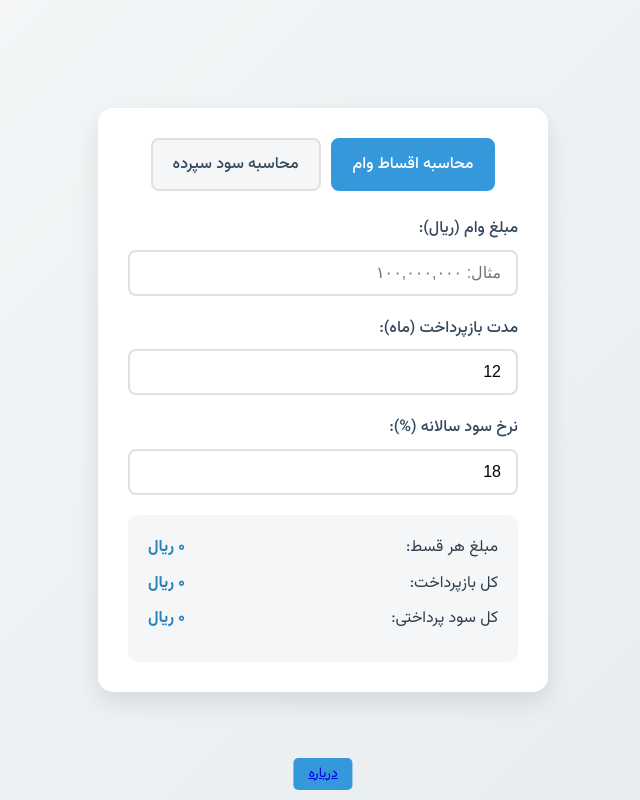
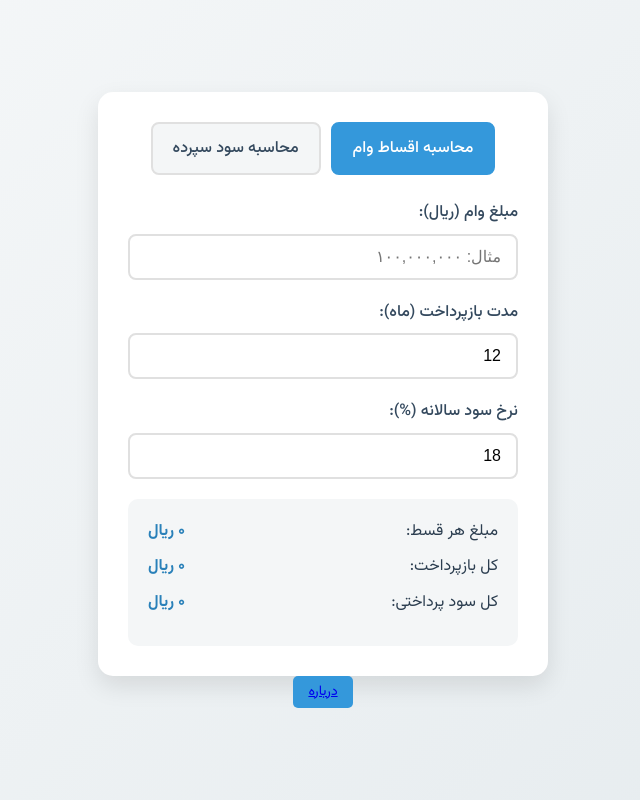
Before and after one commit to callmemahdi01/app, a plain HTML site: page index.html in a window 1280 px wide. Shown: the whole page, without its empty margins (317-957 px from the left). Drawn offline with Linux system fonts and the light colour scheme.

Commit message:
Update index.html

```diff
--- a/index.html
+++ b/index.html
@@ -19,6 +19,7 @@
             font-family: 'Vazirmatn', Arial, sans-serif;
             background: linear-gradient(135deg, #f6f8f9 0%, #e5ebee 100%);
             display: flex;
+            flex-direction: column;
             justify-content: center;
             align-items: center;
             min-height: 100vh;
@@ -135,10 +136,7 @@
             display: block;
         }
         .about {
-    position: fixed;
-    bottom: 10px;
-    left: 50%;
-    transform: translateX(-50%);
+
     background-color: #3498db;
     color: white;
     padding: 5px 15px;
```
